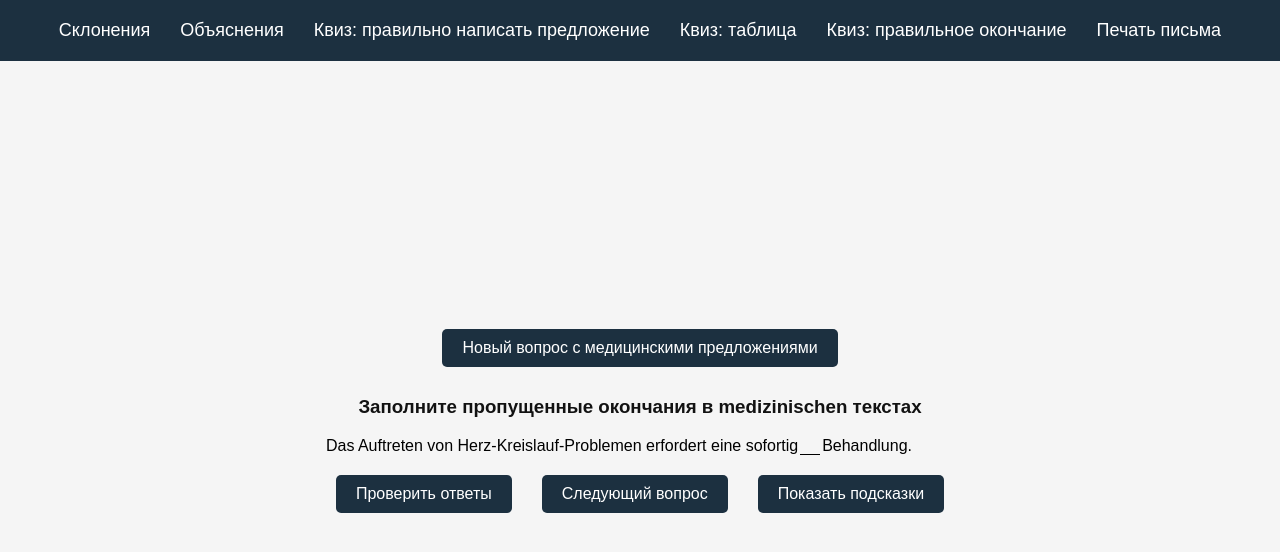
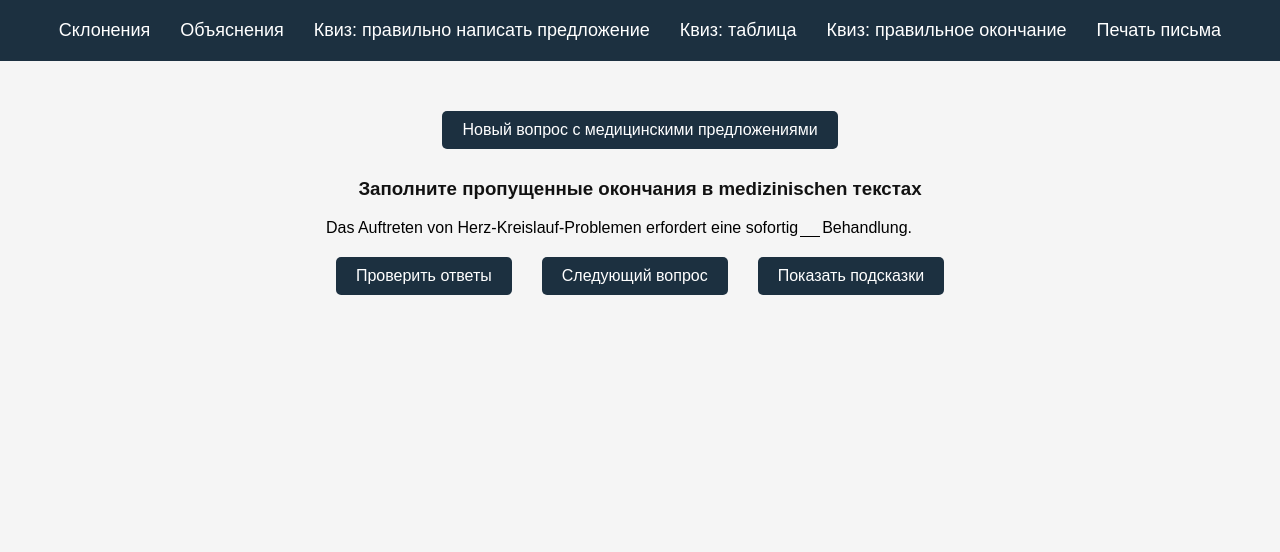
Before and after one commit to runasharp/german, a React (Create React App) app: page /medical-text-quiz in a window 1280 px wide. Shown: the top 552 px of the page. Built offline with nearby package versions, Linux system fonts and the light colour scheme.

Commit message:
Update App.css

```diff
--- a/src/App.css
+++ b/src/App.css
@@ -53,10 +53,11 @@ header h1 {
 
 .main-content {
   display: flex;
-  justify-content: center;
-  align-items: center;
+  justify-content: flex-start; /* Align items to the start (top) of the container */
+  align-items: center; /* Center items horizontally */
   flex-direction: column;
   min-height: 80vh;
+  padding-top: 20px; /* Optional: add some padding to the top */
 }
 
 button {
```
